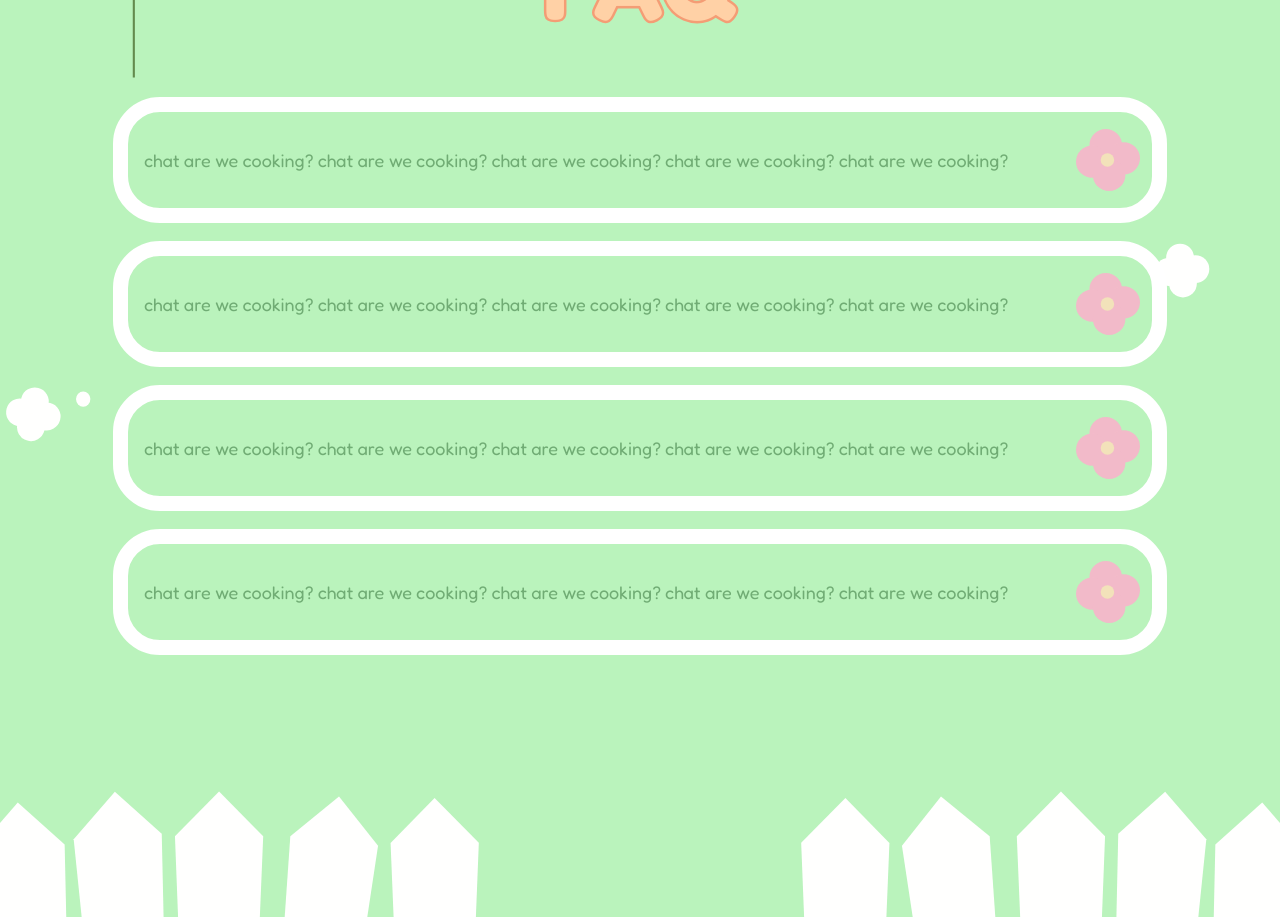
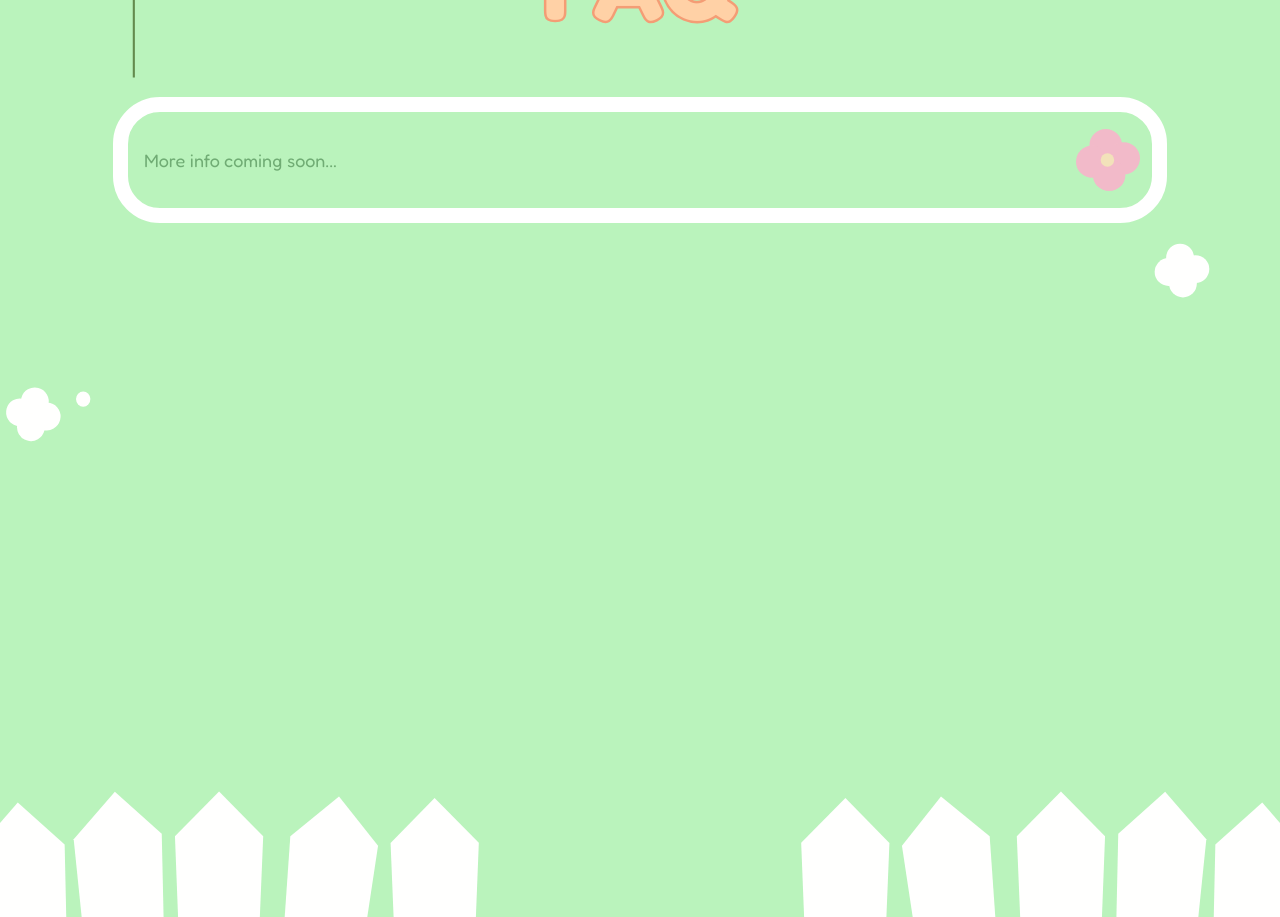
Before and after one commit to MarkRyanGarcia/acm-march-madness-2026, a React (Vite) app in the folder frontend/: page / in a window 1280 px wide. Shown: the part 1340-2257 px from the top of the page. Built offline with nearby package versions, Linux system fonts and the light colour scheme; no server answers; a web font is replaced by a local one.

Commit message:
fix: replace FAQ with placeholder

```diff
--- a/frontend/src/components/FAQ.tsx
+++ b/frontend/src/components/FAQ.tsx
@@ -11,6 +11,16 @@ export default function FAQ() {
       />
       <div className="z-20 w-full max-w-5xl flex flex-col gap-12">
         <div className="flex items-center justify-between w-full min-h-20 md:min-h-24 outline-white outline-10 md:outline-15 rounded-4xl bg-transparent">
+          <p className="w-full p-4 text-sm sm:text-base md:text-lg">
+            More info coming soon...
+          </p>
+          <img
+            src="/flower_small_pink.svg"
+            className="w-14 sm:w-18 md:w-22 p-3 shrink-0"
+          />
+        </div>
+
+        {/* <div className="flex items-center justify-between w-full min-h-20 md:min-h-24 outline-white outline-10 md:outline-15 rounded-4xl bg-transparent">
           <p className="w-full p-4 text-sm sm:text-base md:text-lg">
             chat are we cooking? chat are we cooking? chat are we cooking? chat
             are we cooking? chat are we cooking?
@@ -41,18 +51,7 @@ export default function FAQ() {
             src="/flower_small_pink.svg"
             className="w-14 sm:w-18 md:w-22 p-3 shrink-0"
           />
-        </div>
-
-        <div className="flex items-center justify-between w-full min-h-20 md:min-h-24 outline-white outline-10 md:outline-15 rounded-4xl bg-transparent">
-          <p className="w-full p-4 text-sm sm:text-base md:text-lg">
-            chat are we cooking? chat are we cooking? chat are we cooking? chat
-            are we cooking? chat are we cooking?
-          </p>
-          <img
-            src="/flower_small_pink.svg"
-            className="w-14 sm:w-18 md:w-22 p-3 shrink-0"
-          />
-        </div>
+        </div> */}
       </div>
     </section>
   );
```
